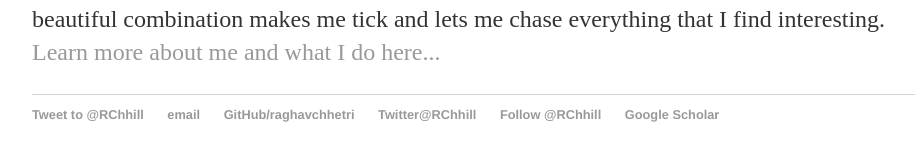
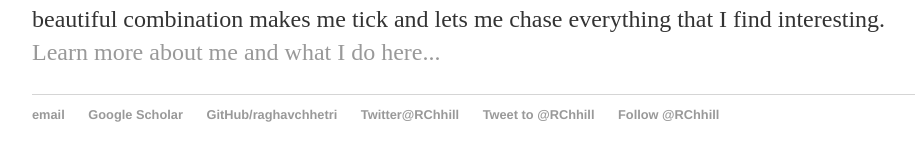
Before and after one commit to raghavchhetri/raghavchhetri.github.io, a Jekyll site: the page built from index.html, in a window 1280 px wide. Shown: the part 262-423 px from the top of the page, without its empty margins (160-1075 px from the left). Built offline with Jekyll 4.4.1, drawn with Linux system fonts in a browser that asks for light colours; comment, search, counter and statistics services are not loaded.

Commit message:
Update default.html

```diff
--- a/_layouts/default.html
+++ b/_layouts/default.html
@@ -21,12 +21,12 @@
 		</div><!-- /.container -->
 		<footer>
     		<ul>
-			<li><a href="https://twitter.com/intent/tweet?screen_name=RChhill" class="twitter-mention-button" data-show-count="false">Tweet to @RChhill</a><script async src="https://platform.twitter.com/widgets.js" charset="utf-8"></script></li>
 			<li><a href="mailto:chhetrir@janelia.hhmi.org">email</a></li>
+			<li><a href="https://scholar.google.com/citations?user=HSDpEAkAAAAJ&hl=en">Google Scholar</a></li>
         		<li><a href="https://github.com/raghavchhetri">GitHub/raghavchhetri</a></li>
 			<li><a href="https://twitter.com/RChhill">Twitter@RChhill</a></li>
-			<li> <a href="https://twitter.com/RChhill" class="twitter-follow-button" data-show-count="false">Follow @RChhill</a><script async src="https://platform.twitter.com/widgets.js" charset="utf-8"></script></li>
-			<li><a href="https://scholar.google.com/citations?user=HSDpEAkAAAAJ&hl=en">Google Scholar</a></li>
+			<li><a href="https://twitter.com/intent/tweet?screen_name=RChhill" class="twitter-mention-button" data-show-count="false">Tweet to @RChhill</a><script async src="https://platform.twitter.com/widgets.js" charset="utf-8"></script></li>
+			<li><a href="https://twitter.com/RChhill" class="twitter-follow-button" data-show-count="false">Follow @RChhill</a><script async src="https://platform.twitter.com/widgets.js" charset="utf-8"></script></li>
 			</ul>
 		</footer>
 	</body>
```
